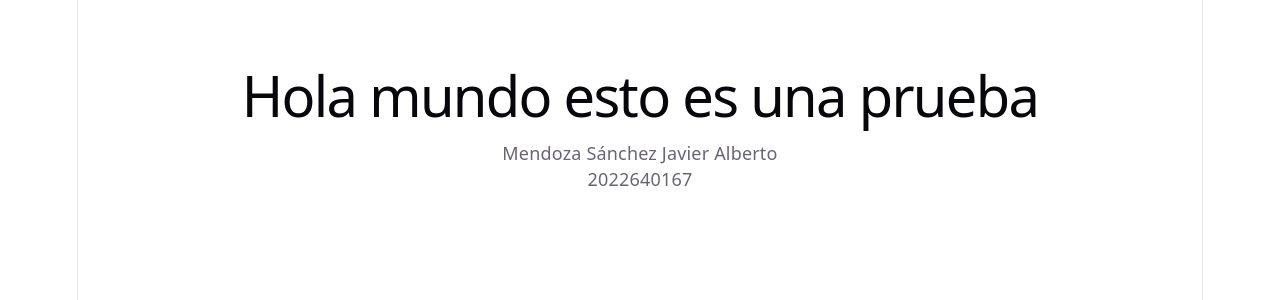
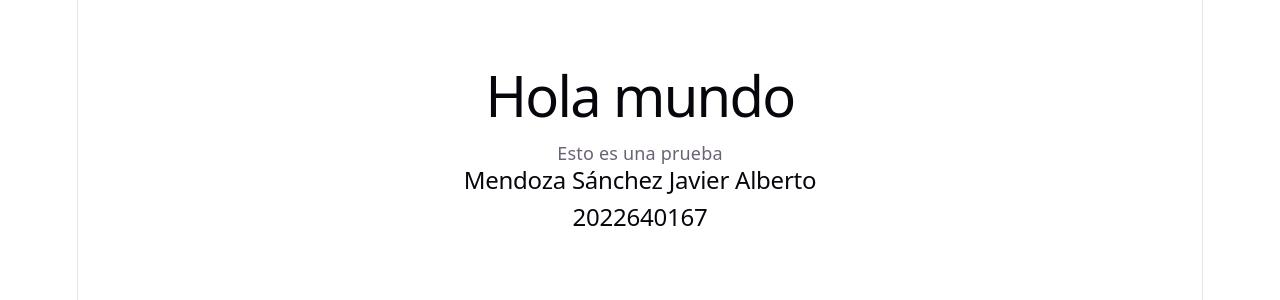
Before and after one commit to JavierAlberto-git/Aplicaciones-Distribuidas, a React (Vite) app in the folder ReactApps/mi-primer-app/: page / in a window 1280 px wide. Shown: the top 300 px of the page. Built offline with nearby package versions, Linux system fonts and the light colour scheme.

Commit message:
Version pulida

```diff
--- a/ReactApps/mi-primer-app/src/App.jsx
+++ b/ReactApps/mi-primer-app/src/App.jsx
@@ -1,9 +1,10 @@
 function App() {
   return (
     <div style={{ textAlign: 'center', marginTop: '50px' }}>
-      <h1>Hola mundo esto es una prueba</h1>
-      <p>Mendoza Sánchez Javier Alberto</p>
-      <p>2022640167</p>
+      <h1>Hola mundo</h1>
+      <p>Esto es una prueba</p>
+      <h2>Mendoza Sánchez Javier Alberto</h2>
+      <h2>2022640167</h2>
     </div>
   )
 }
```
